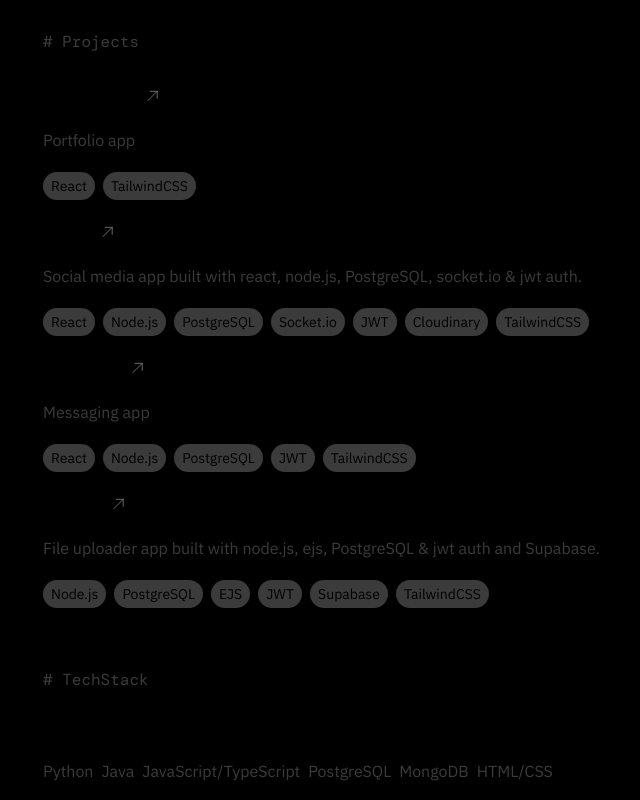
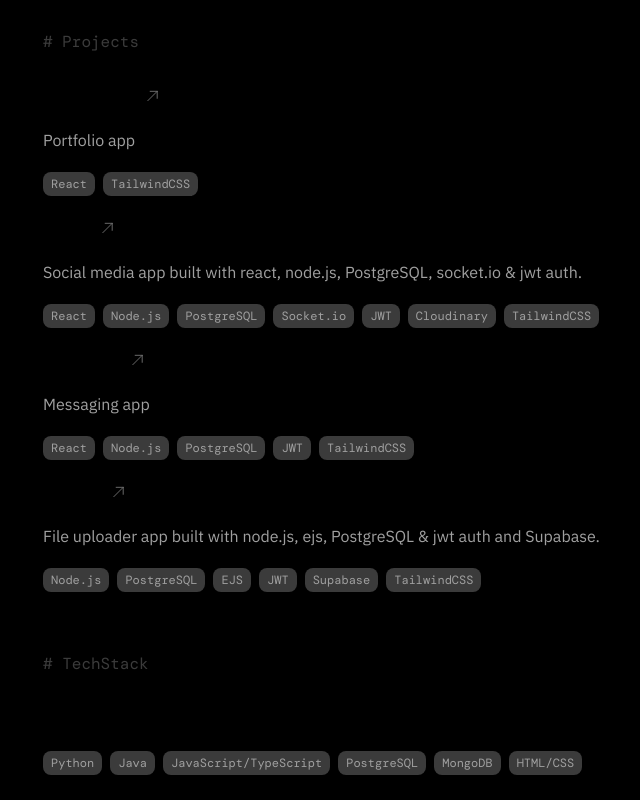
Before and after one commit to notsanta20/portfolio, a React (Vite) app: page / in a window 1280 px wide. Shown: the part 360-1160 px from the top of the page, without its empty margins (317-957 px from the left). Built offline with nearby package versions, Linux system fonts and the light colour scheme; a web font is replaced by a local one.

Commit message:
feat: updated with TextTag component

```diff
--- a/src/components/ui/Project.tsx
+++ b/src/components/ui/Project.tsx
@@ -1,5 +1,6 @@
 import type { project } from "../../types/types";
 import Arrow from "./Arrow";
+import TextTag from "./TextTag";
 
 function Project({ project }: { project: project }) {
   return (
@@ -14,12 +15,10 @@ function Project({ project }: { project: project }) {
         </a>
         <Arrow />
       </div>
-      <p className="text-(--gray-dark)">{project.description}</p>
+      <p className="text-(--gray-light)">{project.description}</p>
       <div className="flex flex-wrap gap-2">
         {project.techStack.map((t) => (
-          <div className="text-sm text-(--dark-main) bg-(--gray-dark) rounded-2xl py-1 px-2">
-            {t}
-          </div>
+          <TextTag text={t} />
         ))}
       </div>
     </div>
--- a/src/components/ui/Stack.tsx
+++ b/src/components/ui/Stack.tsx
@@ -1,13 +1,14 @@
 import type { stack } from "../../types/types";
+import TextTag from "./TextTag";
 
 function Stack({ stack }: { stack: stack }) {
   return (
     <>
-      <div className="flex flex-col gap-2 mt-[5px]">
+      <div className="flex flex-col gap-4 mt-[5px]">
         <h3>{stack.title}</h3>
         <div className="flex flex-wrap gap-2 text-(--gray-dark)">
           {stack.stack.map((s) => (
-            <p>{s}</p>
+            <TextTag text={s} />
           ))}
         </div>
       </div>
```
